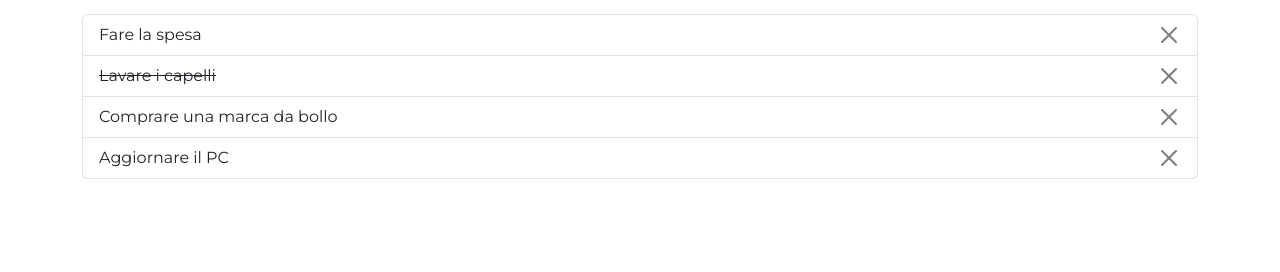
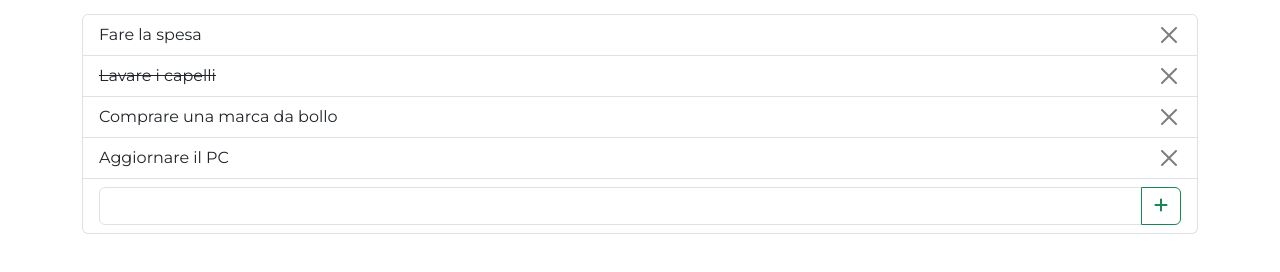
Before and after one commit to SantiGalvan/vue-todolist, a plain HTML site: page index.html in a window 1280 px wide. Shown: the part 66-338 px from the top of the page. Drawn offline with nearby package versions, Linux system fonts and the light colour scheme.

Commit message:
add function add task

```diff
--- a/index.html
+++ b/index.html
@@ -45,6 +45,12 @@
                     <span :class="{'text-decoration-line-through': task.done === true}">{{task.text}}</span>
                     <button class="btn-close" @click="deleteTask(task.id)"></button>
                 </li>
+                <li class="list-group-item">
+                    <div class="input-group">
+                        <input type="text" class="form-control" v-model="newTask" @keyup.enter="addTask">
+                        <button class="btn btn-outline-success" @click="addTask"><i class="fas fa-plus"></i></button>
+                    </div>
+                </li>
             </ul>
         </div>
     </div>
--- a/js/script.js
+++ b/js/script.js
@@ -10,11 +10,22 @@ const app = createApp({
             { id: 2, done: true, text: 'Lavare i capelli' },
             { id: 3, done: false, text: 'Comprare una marca da bollo' },
             { id: 4, done: false, text: 'Aggiornare il PC' }
-        ]
+        ],
+        newTask: '',
     }),
     methods: {
         deleteTask(id) {
             this.tasks = this.tasks.filter(task => id !== task.id);
+        },
+        addTask() {
+            const newTask = {
+                id: new Date().toISOString(),
+                done: false,
+                text: this.newTask,
+            };
+
+            this.tasks.push(newTask);
+            this.newTask = '';
         }
     },
 });
```
